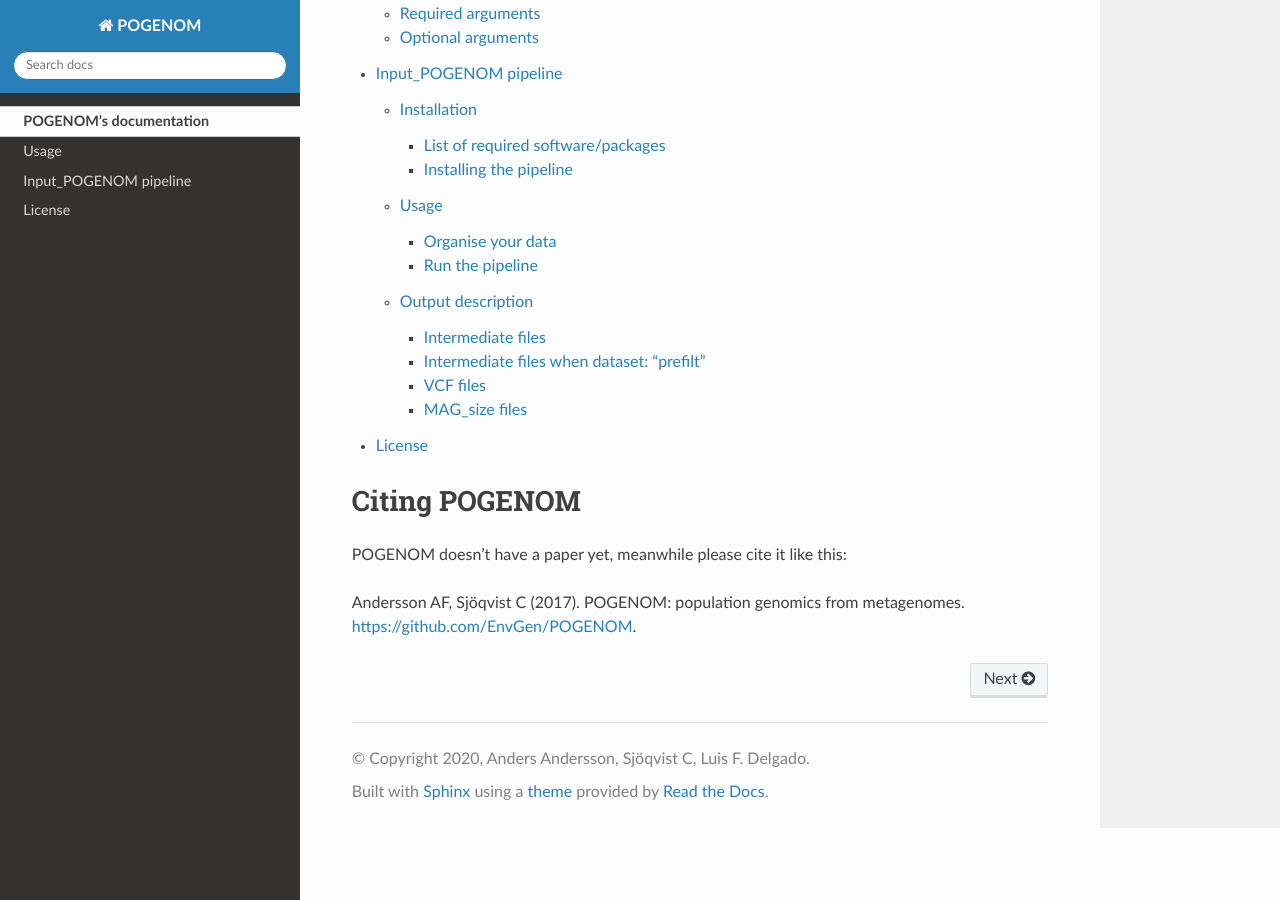
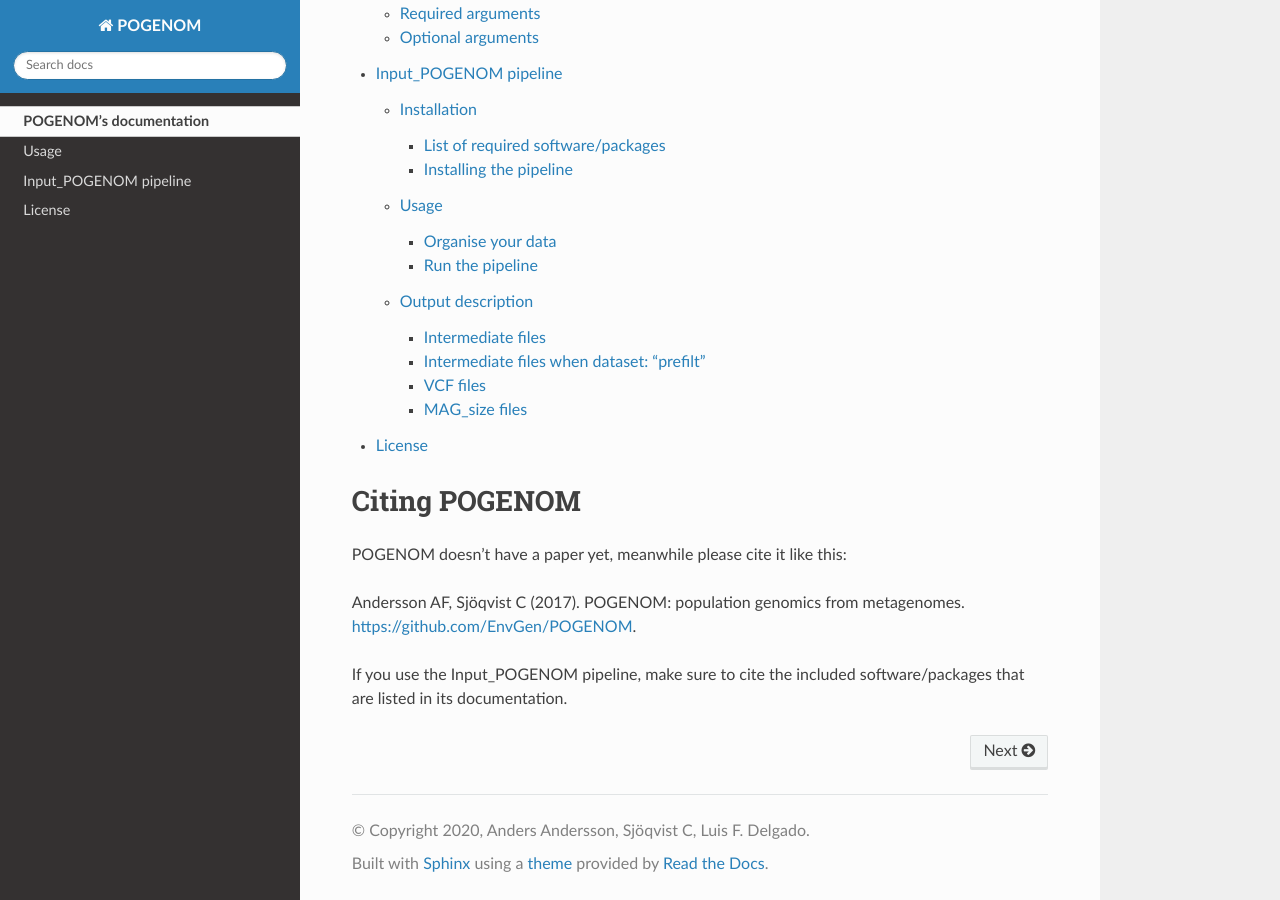
Before and after one commit to EnvGen/POGENOM, a Sphinx documentation site: the page built from docs/source/index.rst, in a window 1280 px wide and 900 px high, scrolled down 905 px. Built offline with Sphinx 7.4.7 and the Read the Docs theme 2.0.0, drawn with Linux system fonts in a browser that asks for light colours.

Commit message:
Update index.rst

```diff
--- a/docs/source/index.rst
+++ b/docs/source/index.rst
@@ -32,3 +32,5 @@ Citing POGENOM
 POGENOM doesn't have a paper yet, meanwhile please cite it like this:
 
 Andersson AF, Sjöqvist C (2017). POGENOM: population genomics from metagenomes. https://github.com/EnvGen/POGENOM.
+
+If you use the Input_POGENOM pipeline, make sure to cite the included software/packages that are listed in its documentation.
```
